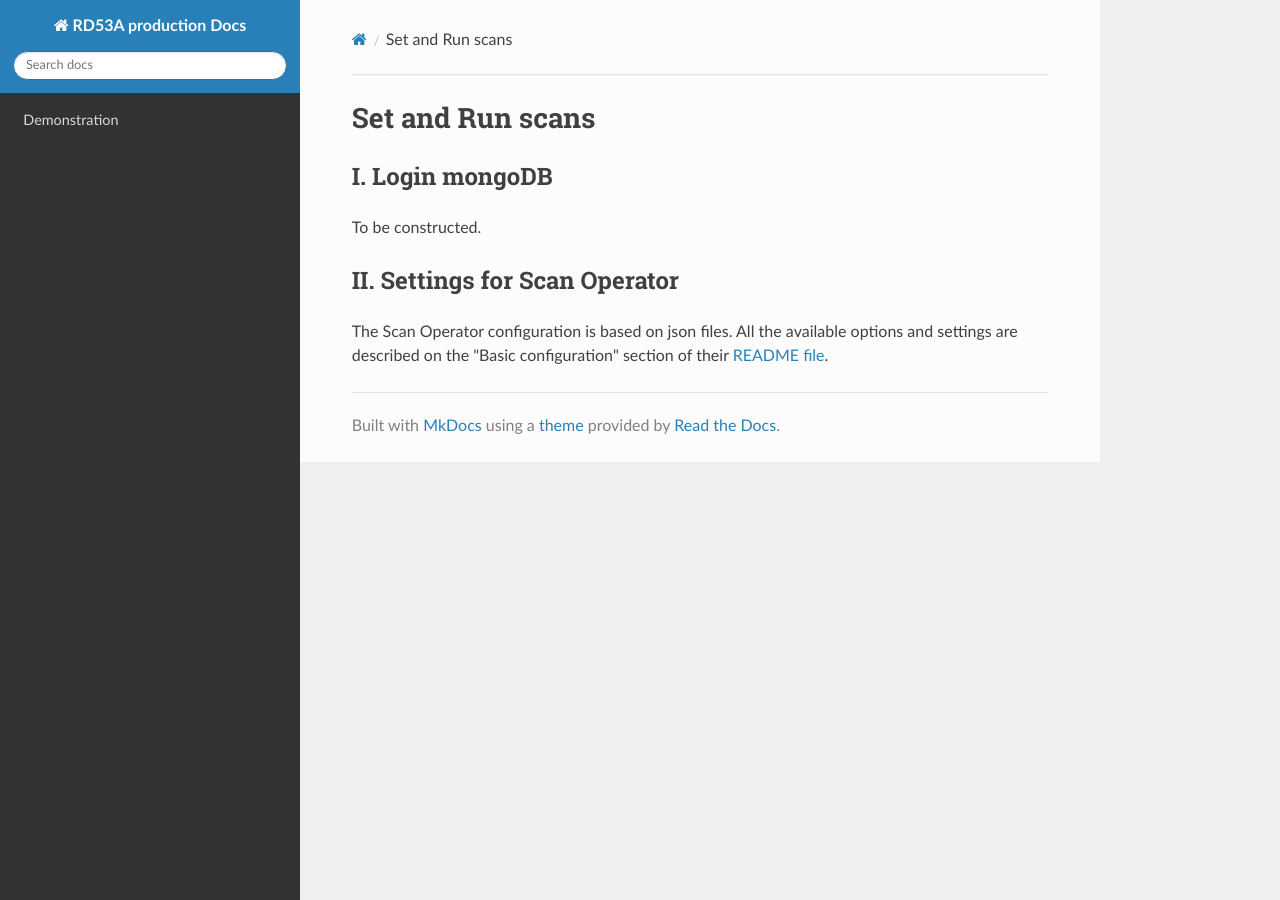
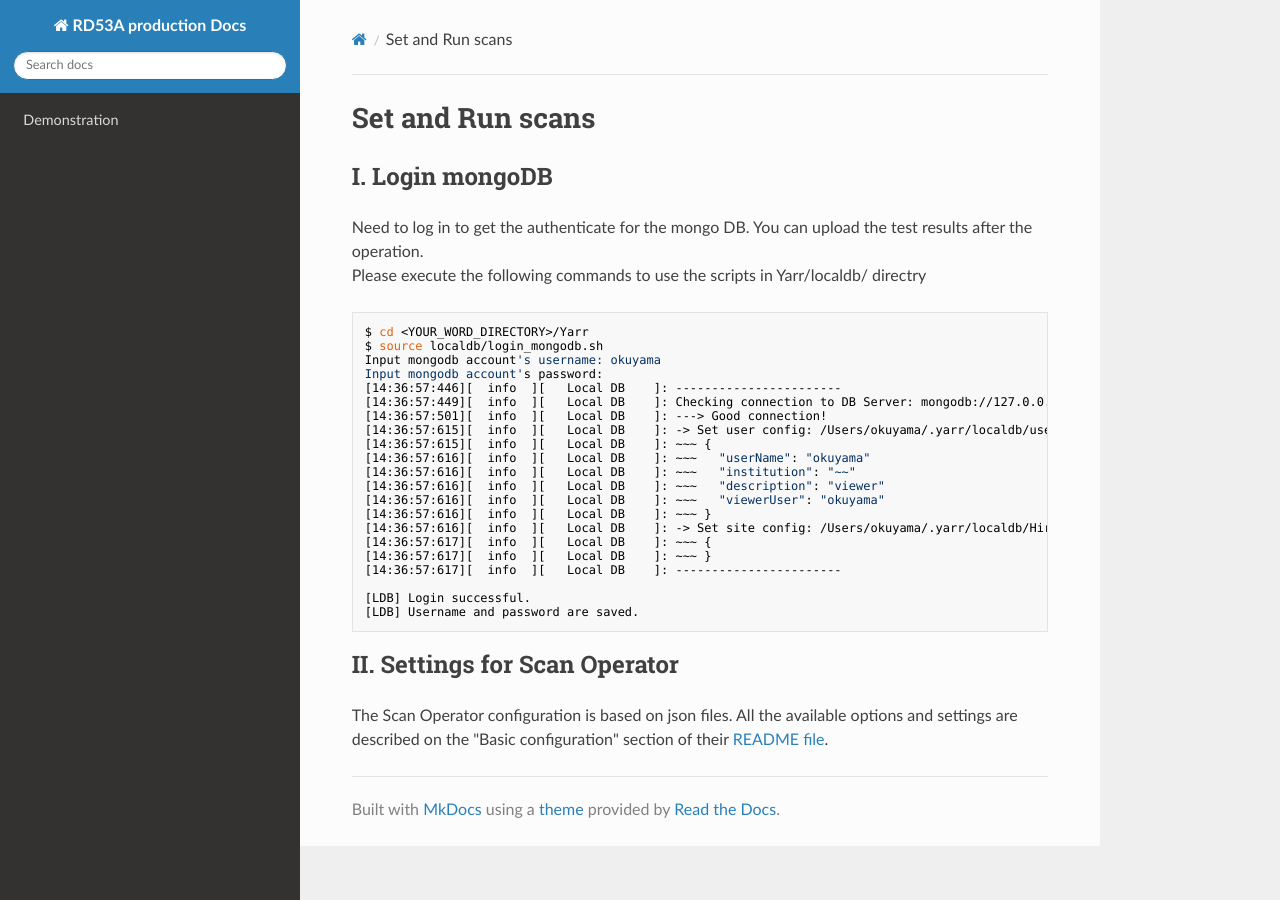
Before and after one commit to jlab-hep/-rd53a_software_doc, an MkDocs documentation site: the page built from docs/set_and_run_scans.md, in a window 1280 px wide. Built offline with MkDocs 1.6.1, drawn with Linux system fonts in a browser that asks for light colours; nearby versions of some CDN libraries; old or Windows-style settings are respelled for this version of MkDocs.

Commit message:
add a instruction to login mongo db when using yarr

````diff
--- a/docs/set_and_run_scans.md
+++ b/docs/set_and_run_scans.md
@@ -1,7 +1,31 @@
 # Set and Run scans
 
 ## I. Login mongoDB
-To be constructed.
+Need to log in to get the authenticate for the mongo DB. You can upload the test results after the operation.<br>
+Please execute the following commands to use the scripts in Yarr/localdb/ directry<br>
+```bash
+$ cd <YOUR_WORD_DIRECTORY>/Yarr
+$ source localdb/login_mongodb.sh
+Input mongodb account's username: okuyama
+Input mongodb account's password:
+[14:36:57:446][  info  ][   Local DB    ]: -----------------------
+[14:36:57:449][  info  ][   Local DB    ]: Checking connection to DB Server: mongodb://127.0.0.1:27017/localdb ...
+[14:36:57:501][  info  ][   Local DB    ]: ---> Good connection!
+[14:36:57:615][  info  ][   Local DB    ]: -> Set user config: /Users/okuyama/.yarr/localdb/user.json
+[14:36:57:615][  info  ][   Local DB    ]: ~~~ {
+[14:36:57:616][  info  ][   Local DB    ]: ~~~   "userName": "okuyama"
+[14:36:57:616][  info  ][   Local DB    ]: ~~~   "institution": "~~"
+[14:36:57:616][  info  ][   Local DB    ]: ~~~   "description": "viewer"
+[14:36:57:616][  info  ][   Local DB    ]: ~~~   "viewerUser": "okuyama"
+[14:36:57:616][  info  ][   Local DB    ]: ~~~ }
+[14:36:57:616][  info  ][   Local DB    ]: -> Set site config: /Users/okuyama/.yarr/localdb/HirokinoMacBook-ea.local_site.json
+[14:36:57:617][  info  ][   Local DB    ]: ~~~ {
+[14:36:57:617][  info  ][   Local DB    ]: ~~~ }
+[14:36:57:617][  info  ][   Local DB    ]: -----------------------
+
+[LDB] Login successful.
+[LDB] Username and password are saved.
+```
 
 ## II. Settings for Scan Operator
 
````
Also changed, not shown: docs/module_QC_flow.md (+1 -1 lines).
